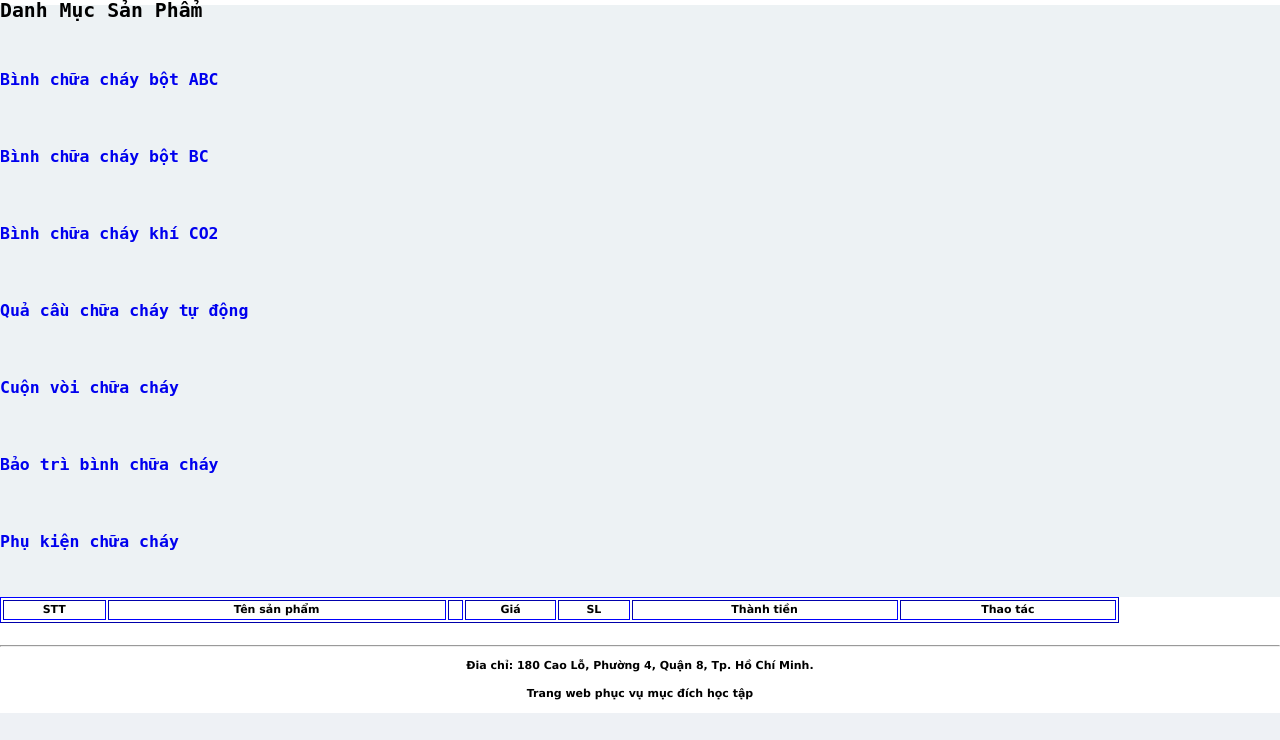
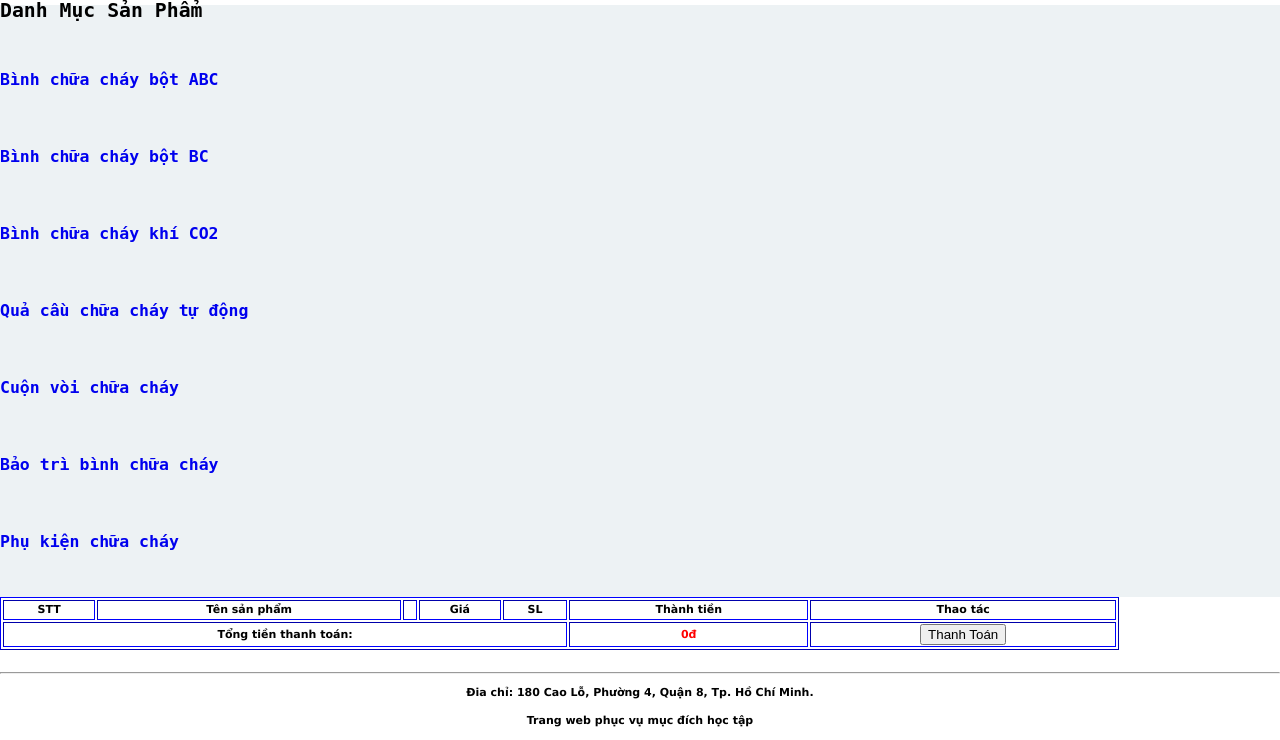
Before and after one commit to NTcse/DOAN-OS, a PHP site: page /giohang.php in a window 1280 px wide. Shown: the part 444-1184 px from the top of the page. Before the commit the page ends 1157 px from the top, so only its background shows below. Run offline with PHP 8.4, Linux system fonts and the light colour scheme; the visitor is signed in with stand-in values (Sample User, id 1); data comes from the database, SQL or seed files in the repository; data that the repository does not hold is empty.

Commit message:
Hoàn tất giỏ hàng

```diff
--- a/Website/giohang.php
+++ b/Website/giohang.php
@@ -62,6 +62,11 @@
 
             }
             ?>
+			<tr style="text-align: center;font-weight: bold;">
+              <td colspan="5" >Tổng tiền thanh toán: </td>
+              <td style="color: red;" ><?php echo number_format($tong).'đ'; ?></td>
+              <td> <a href="thongtinkhachhang.php"><input type="button" name="tt" value="Thanh Toán"></td>
+            </tr>
           </table><br>
           </div>
         </div>
```
